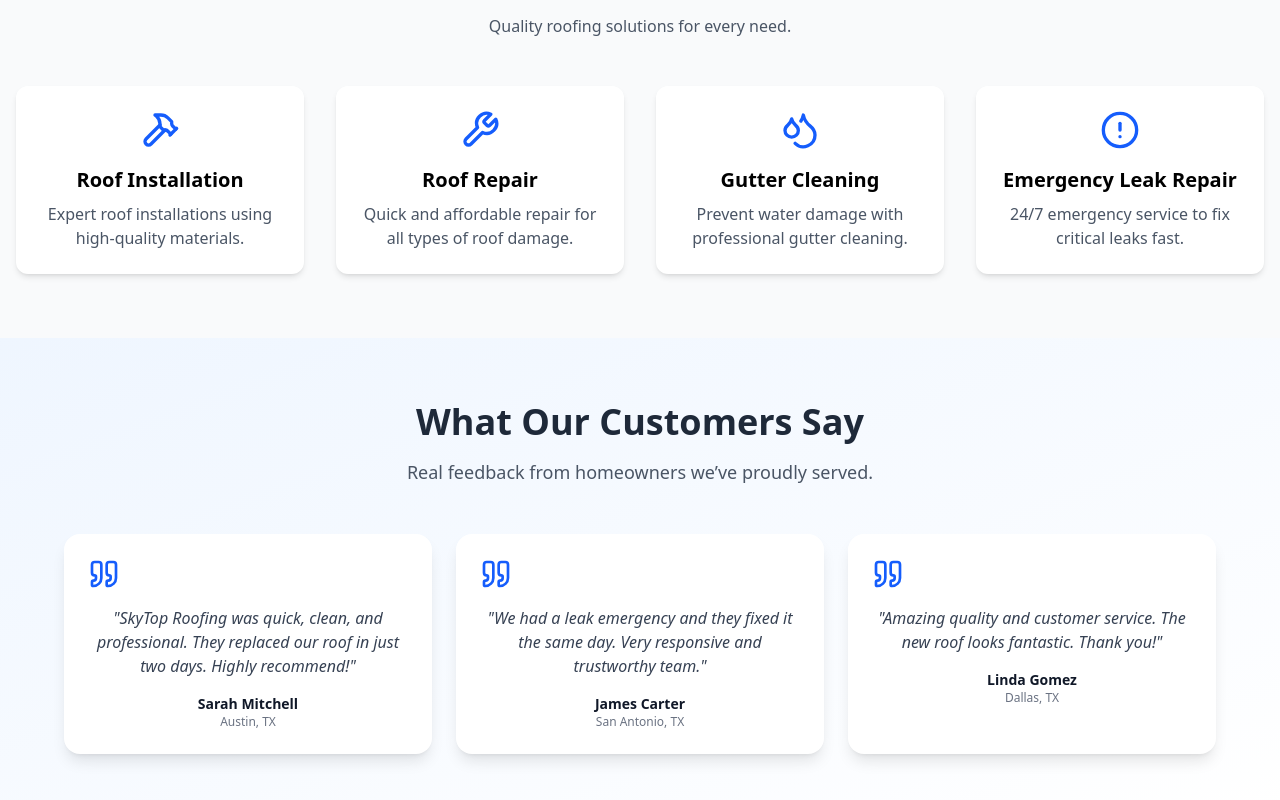
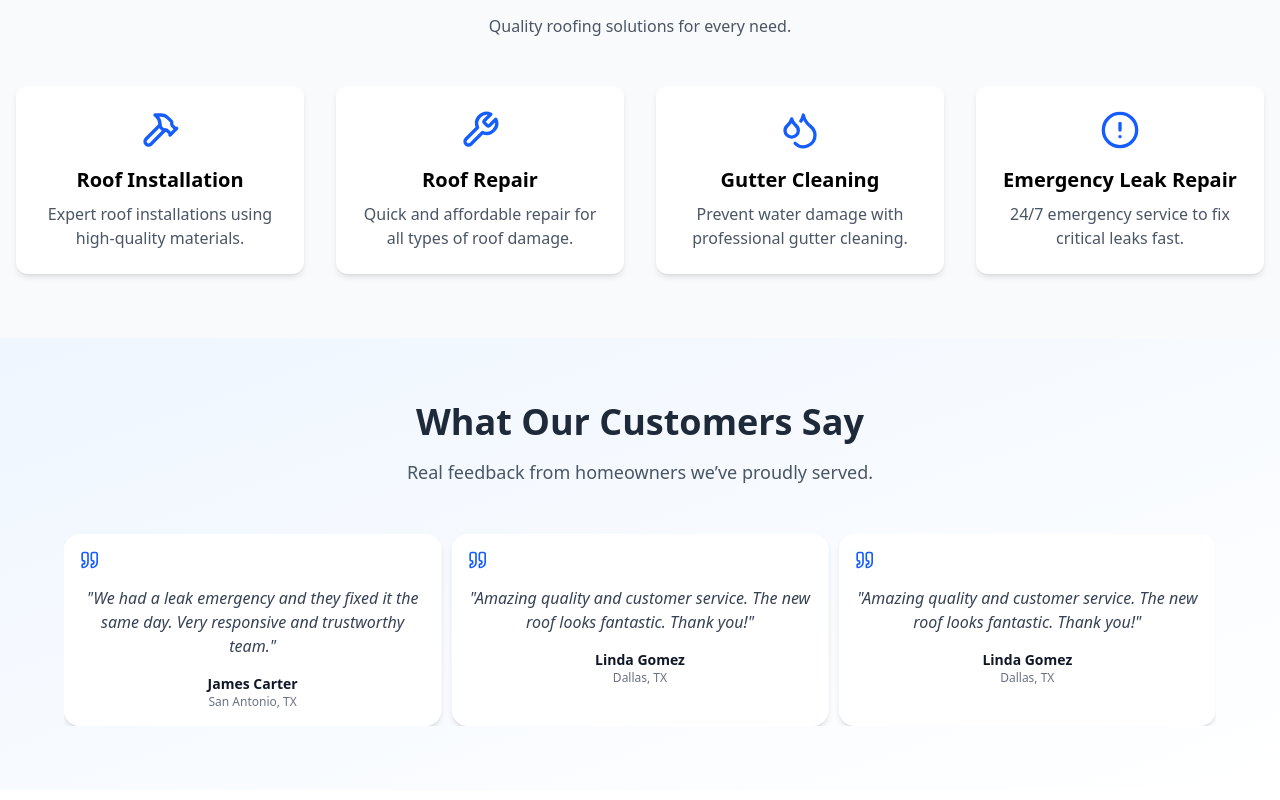
Before and after one commit to najatul6/SkyTop-Roofing, a React (Vite) app: page / in a window 1280 px wide. Shown: the part 1493-2293 px from the top of the page. Built offline with nearby package versions, Linux system fonts and the light colour scheme.

Commit message:
Enhance Testimonials component with Keen Slider integration and autoplay functionality; improve layout and accessibility

```diff
--- a/src/Components/Home/Testimonials.jsx
+++ b/src/Components/Home/Testimonials.jsx
@@ -1,42 +1,106 @@
-import { Quote } from 'lucide-react';
+import { useKeenSlider } from "keen-slider/react";
+import "keen-slider/keen-slider.min.css";
+import { Quote } from "lucide-react";
 
 const testimonials = [
   {
     name: "Sarah Mitchell",
-    feedback: "SkyTop Roofing was quick, clean, and professional. They replaced our roof in just two days. Highly recommend!",
-    location: "Austin, TX"
+    feedback:
+      "SkyTop Roofing was quick, clean, and professional. They replaced our roof in just two days. Highly recommend!",
+    location: "Austin, TX",
   },
   {
     name: "James Carter",
-    feedback: "We had a leak emergency and they fixed it the same day. Very responsive and trustworthy team.",
-    location: "San Antonio, TX"
+    feedback:
+      "We had a leak emergency and they fixed it the same day. Very responsive and trustworthy team.",
+    location: "San Antonio, TX",
   },
   {
     name: "Linda Gomez",
-    feedback: "Amazing quality and customer service. The new roof looks fantastic. Thank you!",
-    location: "Dallas, TX"
+    feedback:
+      "Amazing quality and customer service. The new roof looks fantastic. Thank you!",
+    location: "Dallas, TX",
+  },
+  {
+    name: "Linda Gomez",
+    feedback:
+      "Amazing quality and customer service. The new roof looks fantastic. Thank you!",
+    location: "Dallas, TX",
   },
 ];
 
+// Autoplay plugin for Keen Slider
+function AutoplayPlugin(slider) {
+  let timeout;
+  let mouseOver = false;
+
+  function clearNextTimeout() {
+    clearTimeout(timeout);
+  }
+
+  function nextTimeout() {
+    clearTimeout(timeout);
+    if (mouseOver) return;
+    timeout = setTimeout(() => {
+      slider.next();
+    }, 3000); // autoplay delay in ms
+  }
+
+  slider.on("created", () => {
+    slider.container.addEventListener("mouseover", () => {
+      mouseOver = true;
+      clearNextTimeout();
+    });
+    slider.container.addEventListener("mouseout", () => {
+      mouseOver = false;
+      nextTimeout();
+    });
+    nextTimeout();
+  });
+
+  slider.on("dragStarted", clearNextTimeout);
+  slider.on("animationEnded", nextTimeout);
+  slider.on("updated", nextTimeout);
+}
+
 const Testimonials = () => {
+  const [sliderRef] = useKeenSlider(
+    {
+    //   loop: true,
+      mode: "snap",
+      slides: {
+        perView: 1,
+        spacing: 10,
+      },
+      breakpoints: {
+        "(min-width: 768px)": {
+          slides: { perView: 2, spacing: 10 },
+        },
+        "(min-width: 1024px)": {
+          slides: { perView: 3, spacing: 10 },
+        },
+      },
+    },
+    [AutoplayPlugin] // <-- pass autoplay plugin here
+  );
+
   return (
     <section className="bg-gradient-to-br from-blue-50 to-white py-16 px-4">
       <div className="max-w-6xl mx-auto text-center">
-        <h2 className="text-4xl font-bold mb-4 text-gray-800 animate__animated animate__fadeInDown">
+        <h2 className="text-4xl font-bold mb-4 text-gray-800">
           What Our Customers Say
         </h2>
-        <p className="text-lg text-gray-600 mb-12 animate__animated animate__fadeInUp animate__delay-1s">
+        <p className="text-lg text-gray-600 mb-12">
           Real feedback from homeowners we’ve proudly served.
         </p>
 
-        <div className="grid md:grid-cols-3 gap-6">
+        <div ref={sliderRef} className="keen-slider overflow-hidden w-full">
           {testimonials.map((t, i) => (
             <div
               key={i}
-              className="bg-white rounded-2xl p-6 shadow-lg relative animate__animated animate__fadeInUp"
-              style={{ animationDelay: `${i * 300}ms`, animationFillMode: 'both' }}
+              className="keen-slider__slide bg-white rounded-2xl p-4 shadow-md "
             >
-              <Quote className="w-8 h-8 text-blue-600 mb-4" />
+              <Quote className="w-5 h-5 text-blue-600 mb-4" />
               <p className="text-gray-700 italic mb-4">"{t.feedback}"</p>
               <div className="text-sm font-semibold text-gray-900">{t.name}</div>
               <div className="text-xs text-gray-500">{t.location}</div>
```
